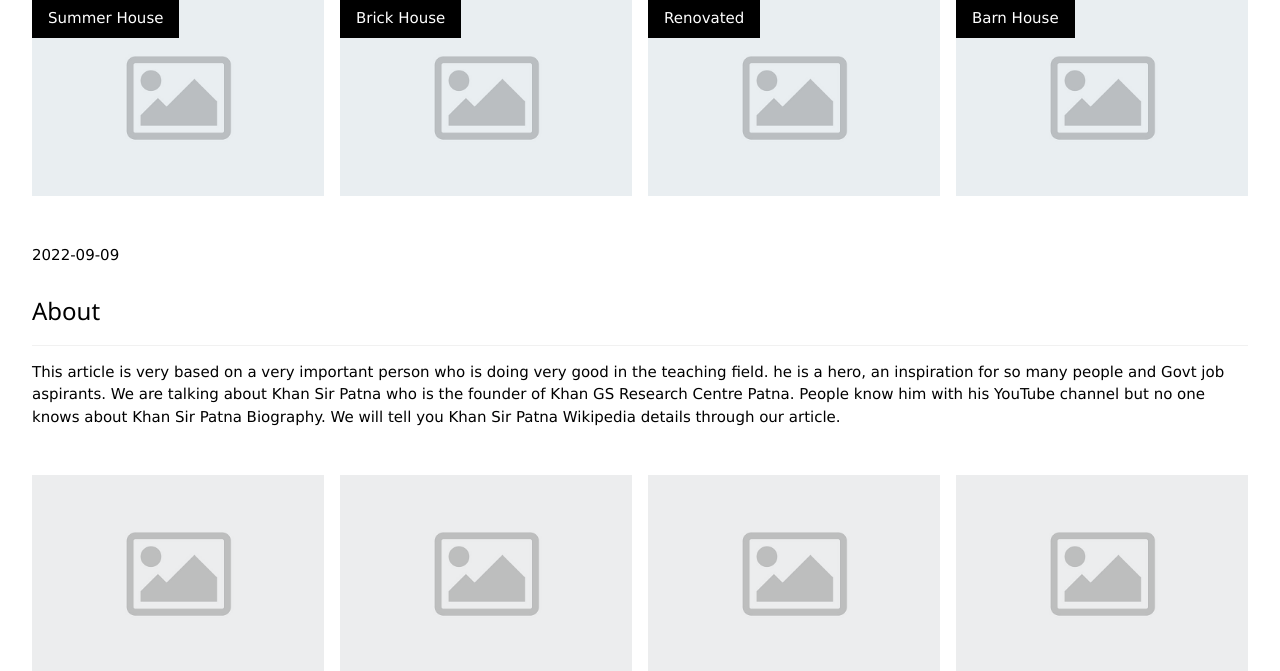
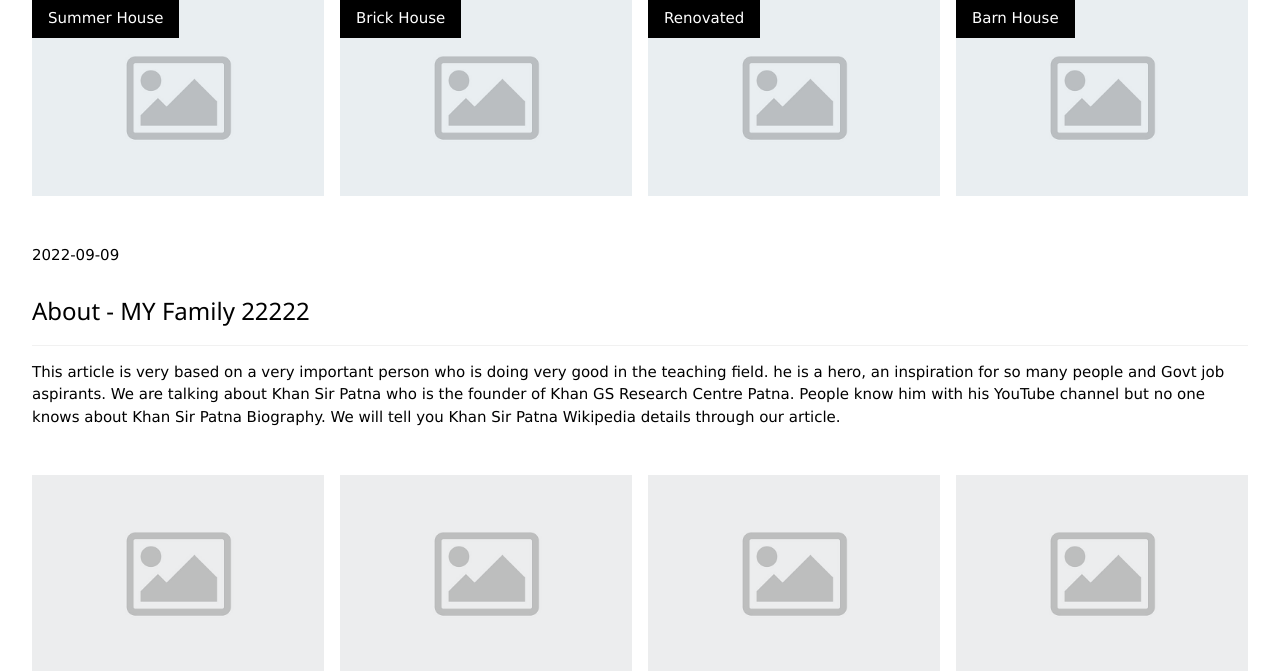
Before and after one commit to 1996krishna/php-primer, a PHP site: page / in a window 1280 px wide. Shown: the part 1239-1910 px from the top of the page. Run offline with PHP 8.4, Linux system fonts and the light colour scheme.

Commit message:
check file again

```diff
--- a/index.php
+++ b/index.php
@@ -97,7 +97,7 @@
     <?php
       echo date('Y-m-d');
     ?>
-    <h3 class="w3-border-bottom w3-border-light-grey w3-padding-16">About</h3>
+    <h3 class="w3-border-bottom w3-border-light-grey w3-padding-16">About - MY Family 22222</h3>
 
     <p>This article is very based on a very important person who is doing very good in the teaching field. he is a hero, an inspiration for so many people and Govt job aspirants. We are talking about Khan Sir Patna who is the founder of Khan GS Research Centre Patna. People know him with his YouTube channel but no one knows about Khan Sir Patna Biography. We will tell you Khan Sir Patna Wikipedia details through our article.
 
```
